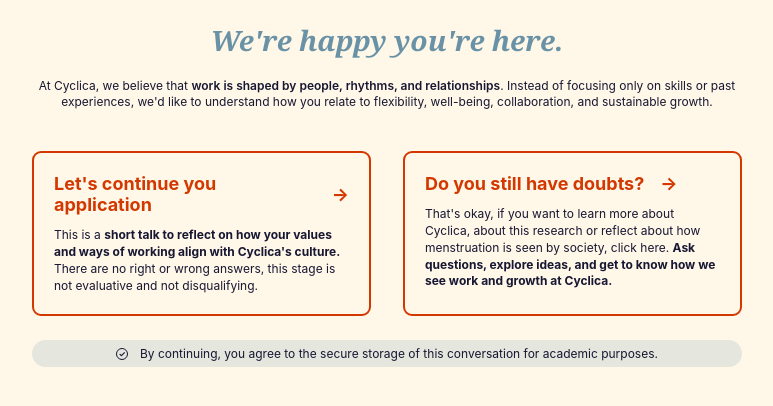
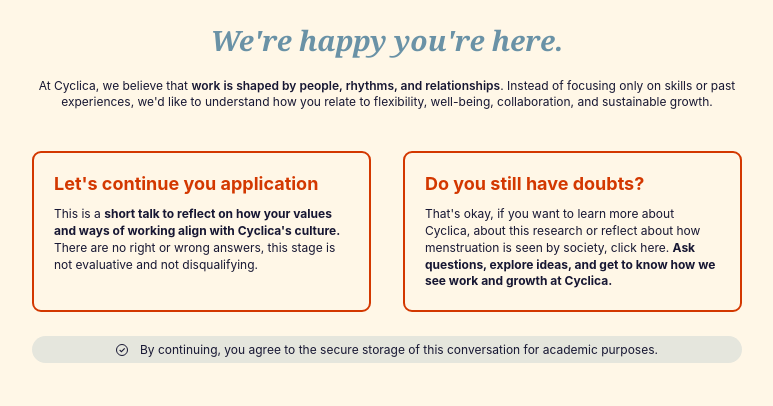
Before and after one commit to julianalabellas/cyclica-chatbot, a website: page cyclica-redesigned.html in a window 1280 px wide. Shown: the whole page, without its empty margins (253-1026 px from the left). Drawn offline with Linux system fonts and the light colour scheme; a web font is replaced by a local one.

Commit message:
Update cyclica-redesigned.html
deleting

.choice-card h3::after {
      content: '→';
      font-size: 18px;
    }

```diff
--- a/cyclica-redesigned.html
+++ b/cyclica-redesigned.html
@@ -153,11 +153,11 @@
       gap: 16px;
     }
 
-    .choice-card h3::after {
+    /*.choice-card h3::after {
       content: '→';
       font-size: 18px;
     }
-
+*/
     .choice-card p {
       font-size: 12px;
       line-height: 1.4;
```
